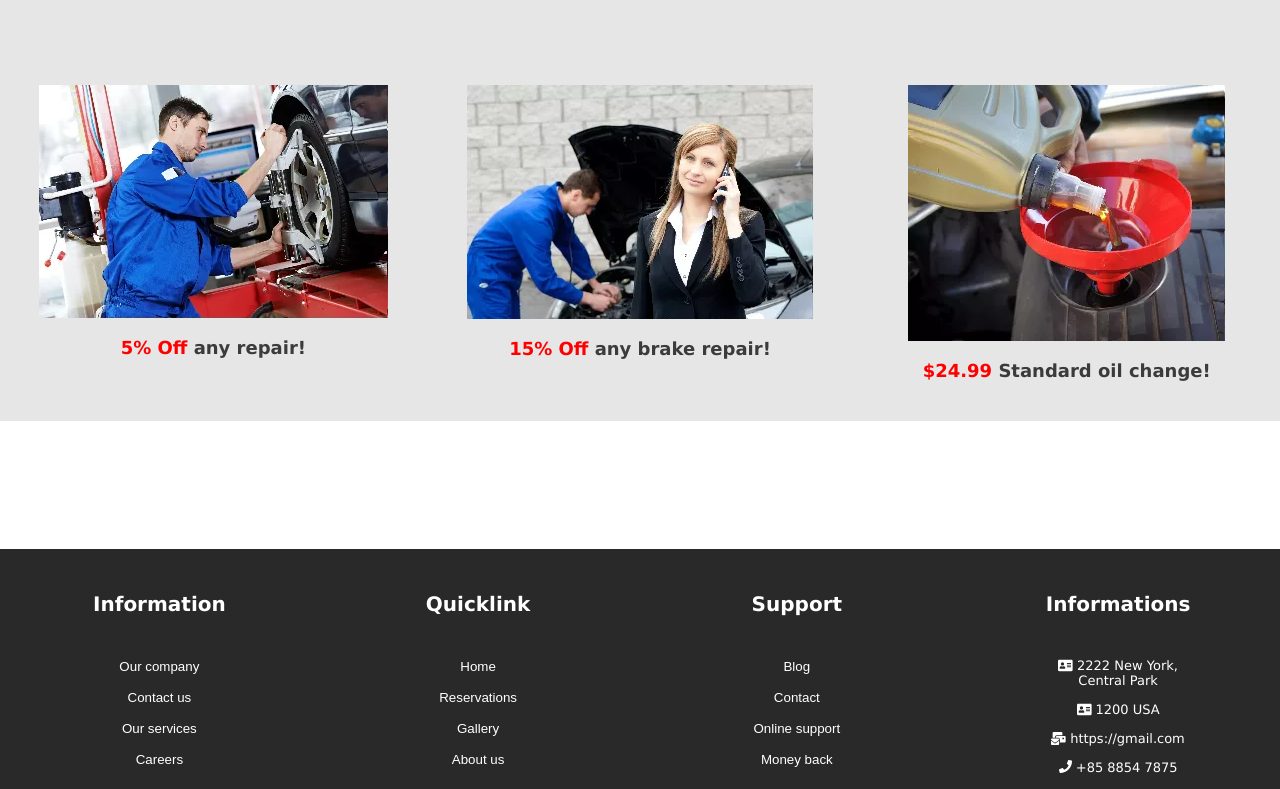
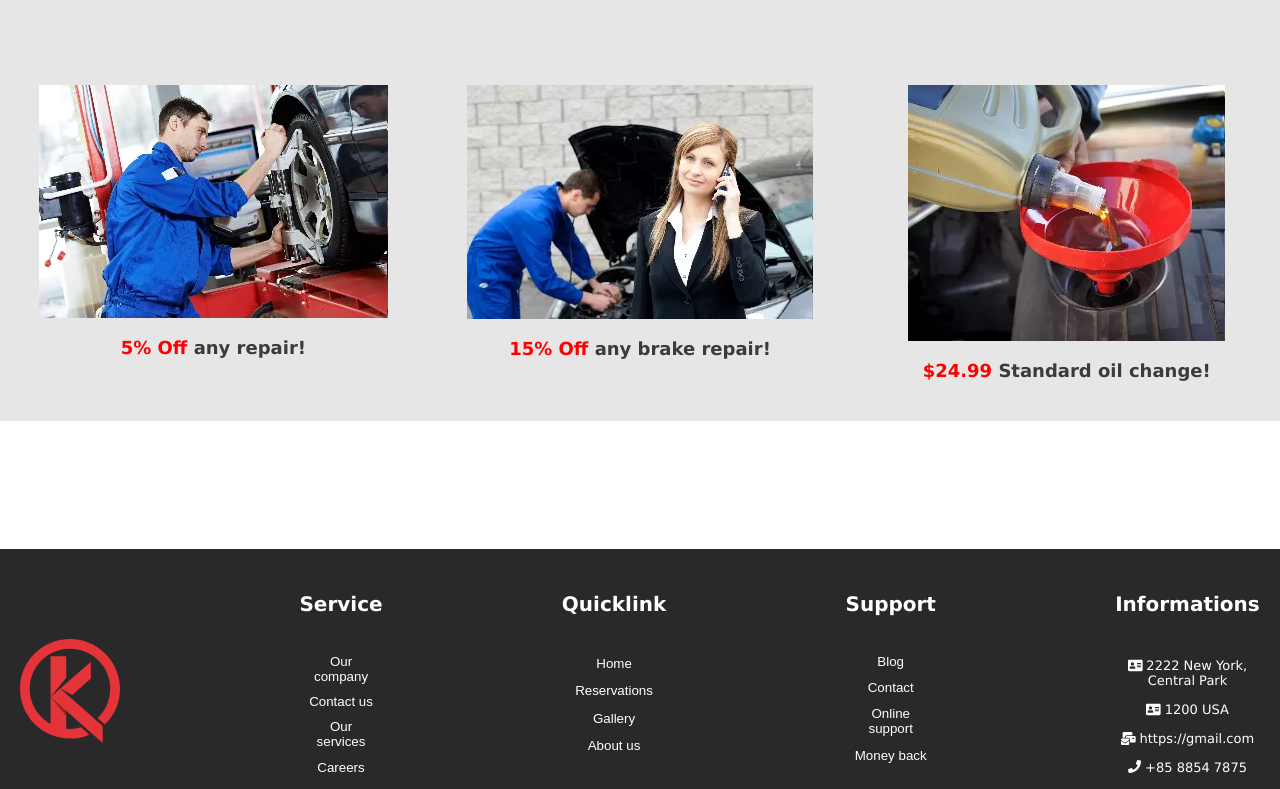
Before and after one commit to kenankaric122/carserviceweb, a React (Create React App) app: page / in a window 1280 px wide. Shown: the part 4396-5185 px from the top of the page. Built offline with nearby package versions, Linux system fonts and the light colour scheme.

Commit message:
:lipstick: footer updated

```diff
--- a/src/components/Footer.jsx
+++ b/src/components/Footer.jsx
@@ -3,15 +3,22 @@ import { FontAwesomeIcon } from '@fortawesome/react-fontawesome';
 import React from 'react';
 import { Link } from 'react-router-dom';
 import './styles/Footer.css';
+import logo from '../assets/logo.svg';
 
 
 function Footer() {
     return (
         <div className='footer'>
 
+
             <div className='f1'>
             <br/><br/>
-                <h1>Information</h1><br/>
+            <img src = {logo} className='logo' />
+            </div>
+
+            <div className='f1'>
+            <br/><br/>
+                <h1>Service</h1><br/>
                 <button><Link to = '/aboutus' className='link'>Our company</Link></button><br/>
                 <button><Link to = '/reservations' className='link'>Contact us</Link></button><br/>
                 <button>Our services</button><br/>
--- a/src/components/styles/Footer.css
+++ b/src/components/styles/Footer.css
@@ -45,3 +45,8 @@
 .f1 .icons{
     margin-top: 10%;
 }
+
+.f1 .logo{
+    margin-top: 60%;
+    width: 100px;
+}
```
